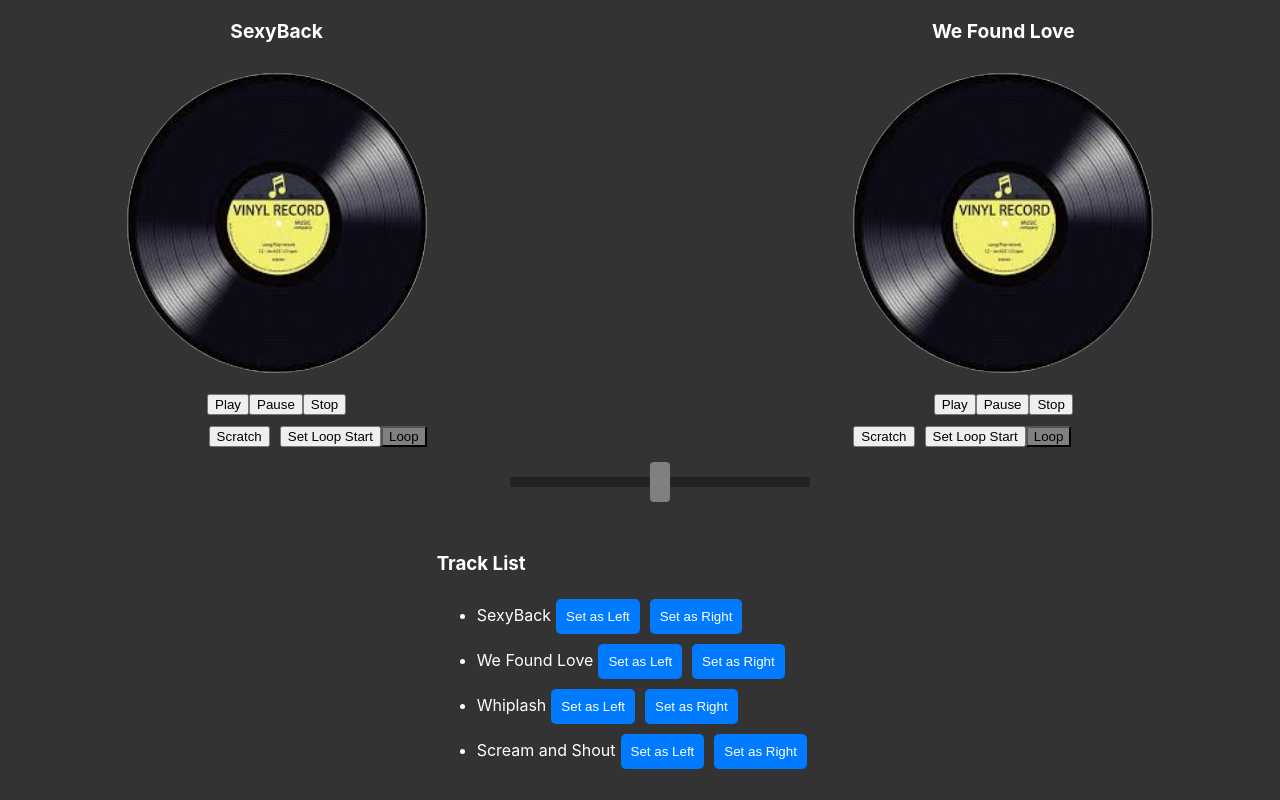
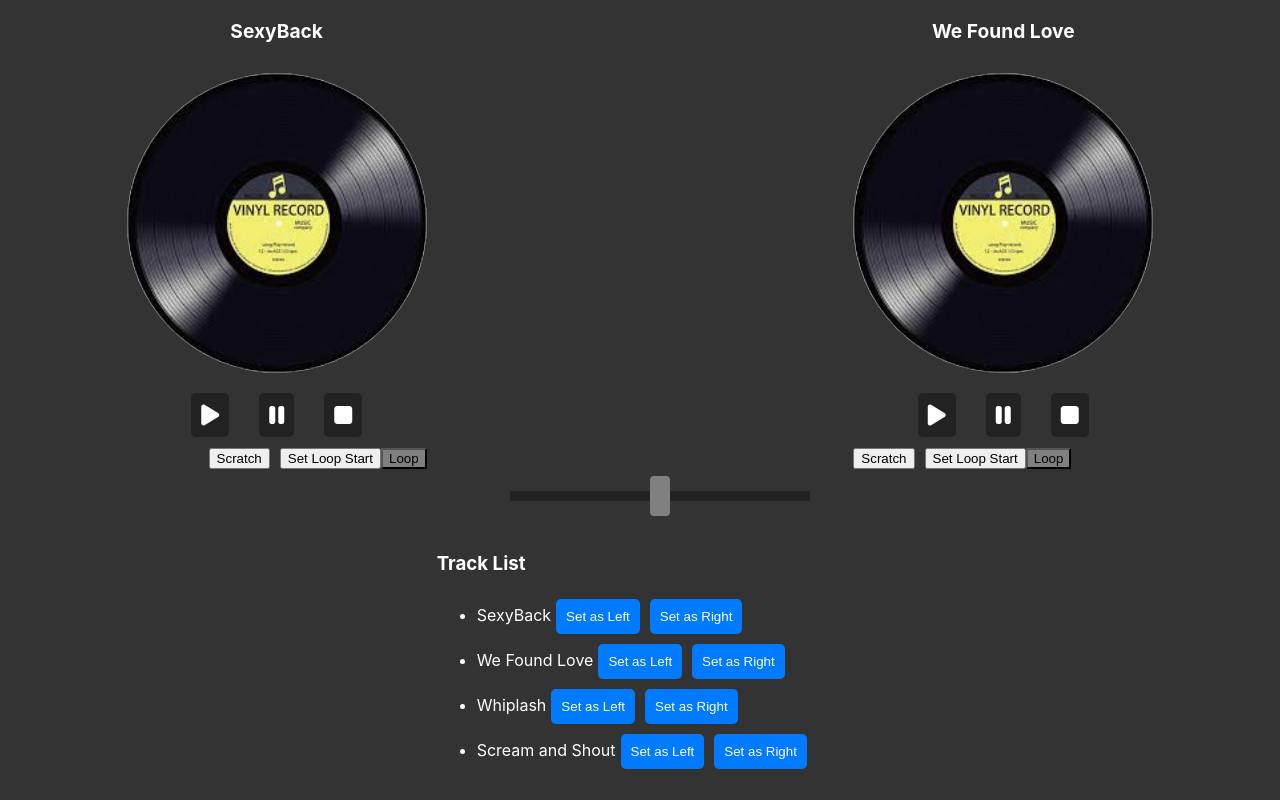
Before and after one commit to nneomaonochie/DJBoard, a React (Create React App) app: page / in a window 1280 px wide. Built offline with nearby package versions, Linux system fonts and the light colour scheme; no server answers.

Commit message:
front end dev

```diff
--- a/package.json
+++ b/package.json
@@ -3,6 +3,7 @@
   "version": "0.1.0",
   "private": true,
   "dependencies": {
+    "@fortawesome/fontawesome-free": "^6.7.2",
     "@testing-library/dom": "^10.4.0",
     "@testing-library/jest-dom": "^6.6.3",
     "@testing-library/react": "^16.2.0",
--- a/src/App.css
+++ b/src/App.css
@@ -1,3 +1,5 @@
+@import '~@fortawesome/fontawesome-free/css/all.min.css';
+
 .App {
   text-align: center;
 }
@@ -168,3 +170,28 @@
 .track-list button:hover {
   background-color: #0056b3;
 }
+
+.icon-button {
+  background: #222;
+  border: none;
+  color: #fff;
+  font-size: 24px;
+  cursor: pointer;
+  margin: 0 10px;
+  padding: 10px;
+  border-radius: 5px; /* Rounded corners */
+  display: flex;
+  align-items: center;
+  justify-content: center;
+}
+
+.icon-button:hover {
+  background-color: #111; /* Slightly lighter grey on hover */
+  color: #fff;
+}
+
+.controls {
+  display: flex;
+  justify-content: center;
+  gap: 10px; /* Space between buttons */
+}
--- a/src/components/TrackDeck.js
+++ b/src/components/TrackDeck.js
@@ -1,5 +1,6 @@
 import React, { useState, useEffect } from 'react';
 import RotatingRecord from './RotatingRecord';
+import '../App.css'; // Ensure you have the CSS import for Font Awesome
 
 function TrackDeck({ track }) {
   const [sound, setSound] = useState(track.sound);
@@ -30,9 +31,15 @@
         <RotatingRecord track={track} />
       </div>
       <div className="controls">
-        <button onClick={playTrack}>Play</button>
-        <button onClick={pauseTrack}>Pause</button>
-        <button onClick={stopTrack}>Stop</button>
+        <button onClick={playTrack} className="icon-button">
+          <i className="fas fa-play"></i>
+        </button>
+        <button onClick={pauseTrack} className="icon-button">
+          <i className="fas fa-pause"></i>
+        </button>
+        <button onClick={stopTrack} className="icon-button">
+          <i className="fas fa-stop"></i>
+        </button>
       </div>
     </div>
   );
```
Also changed, not shown: src/components/EQSlider.js (added, +18 -0 lines), 1 other file (tests, documents, lock files or other folders).
